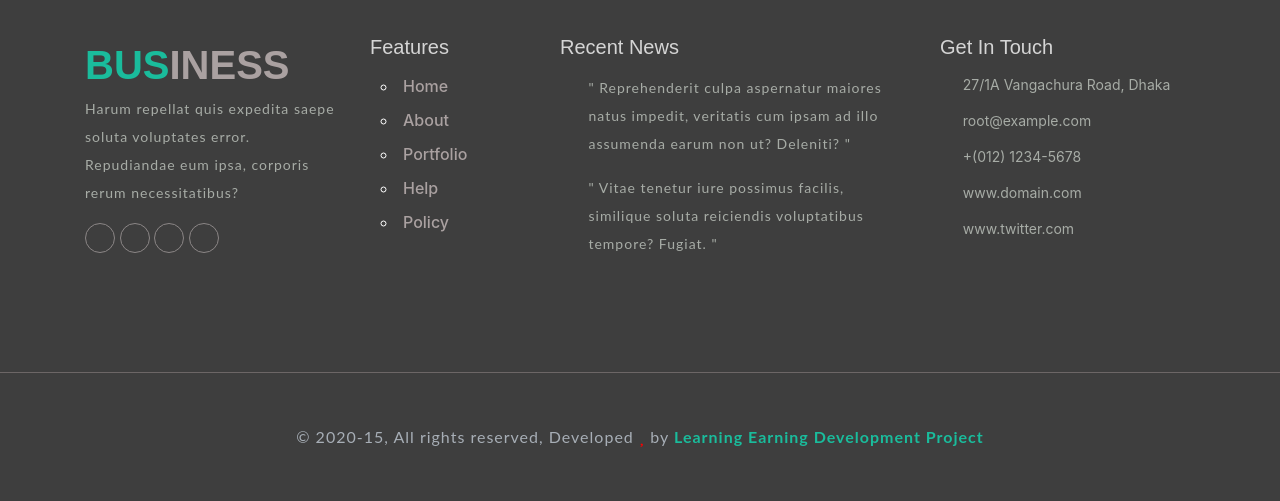
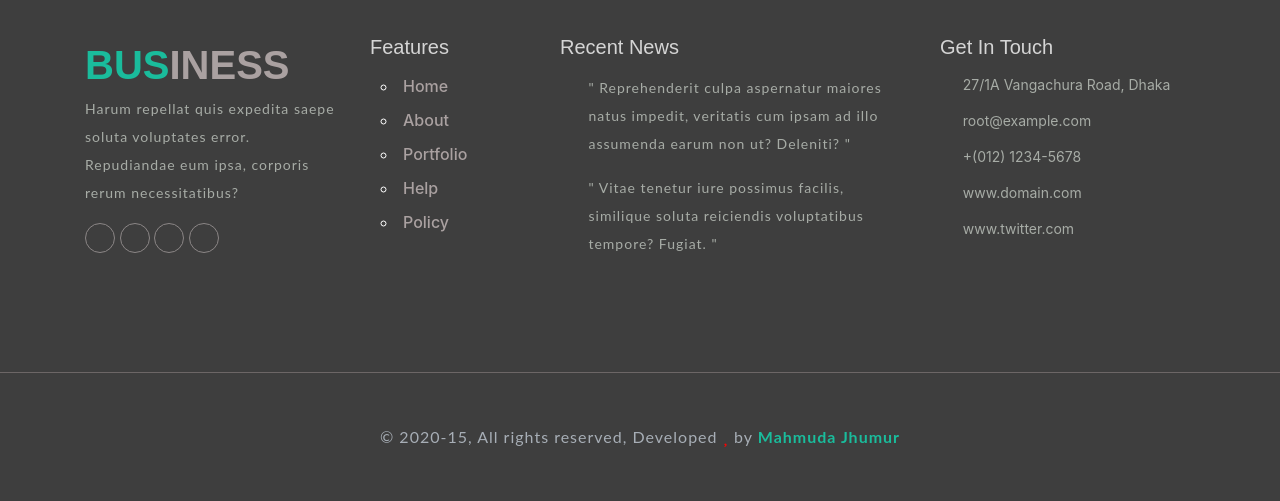
Before and after one commit to mahmudajhumur/business, a PHP site: page /about.php in a window 1280 px wide. Shown: the part 1910-2411 px from the top of the page. Run offline with PHP 8.4, Linux system fonts and the light colour scheme; some web fonts are replaced.

Commit message:
Update footer.php

```diff
--- a/footer.php
+++ b/footer.php
@@ -120,7 +120,7 @@
 
         <!--Footer bottom area start-->
         <div class="footer-bootom-area-start text-center">
-            <p>&copy; 2020-15, All rights reserved, Developed <i class="fas fa-heart"></i> by <a href="#">Learning Earning Development Project</a></p>
+            <p>&copy; 2020-15, All rights reserved, Developed <i class="fas fa-heart"></i> by <a href="#">Mahmuda Jhumur</a></p>
             <a href="#" class="btm-to-top"><i class="fas fa-angle-up"></i></a>
         </div>
         <!--Footer bottom area end-->
```
